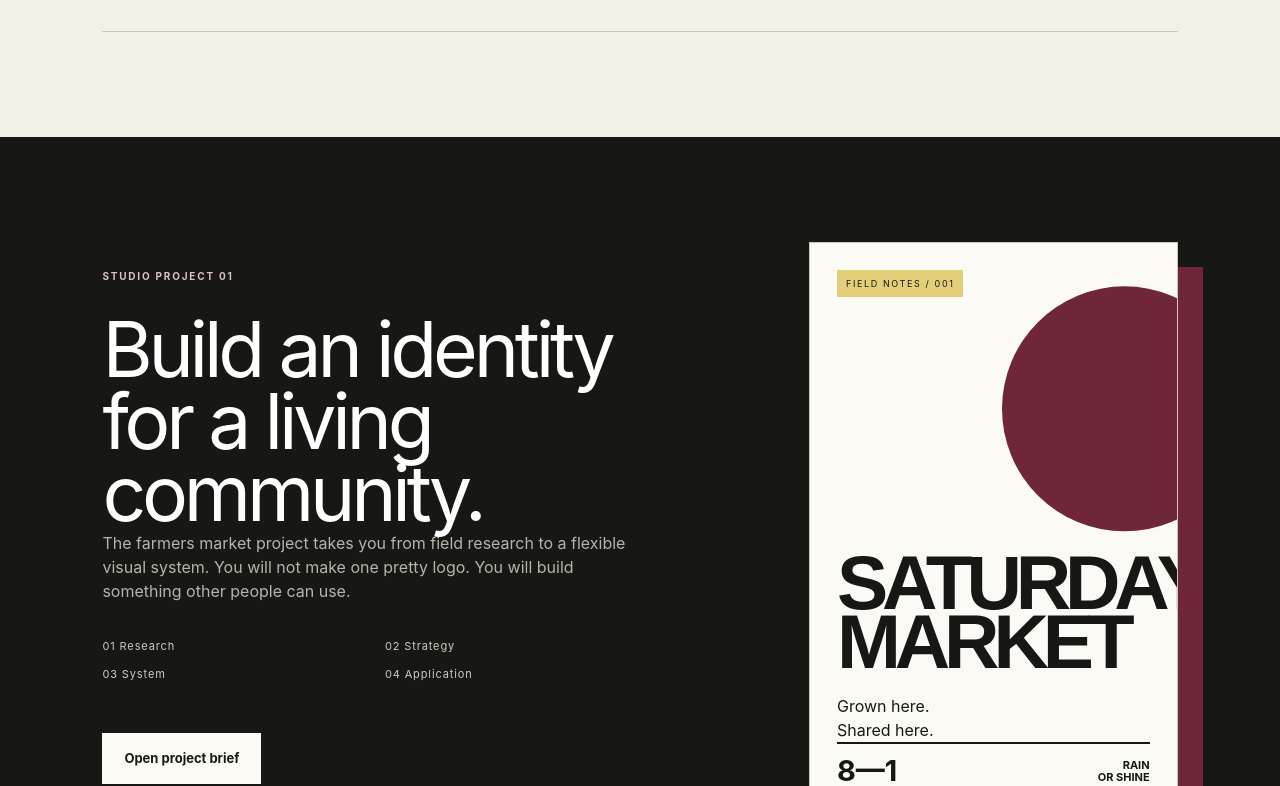
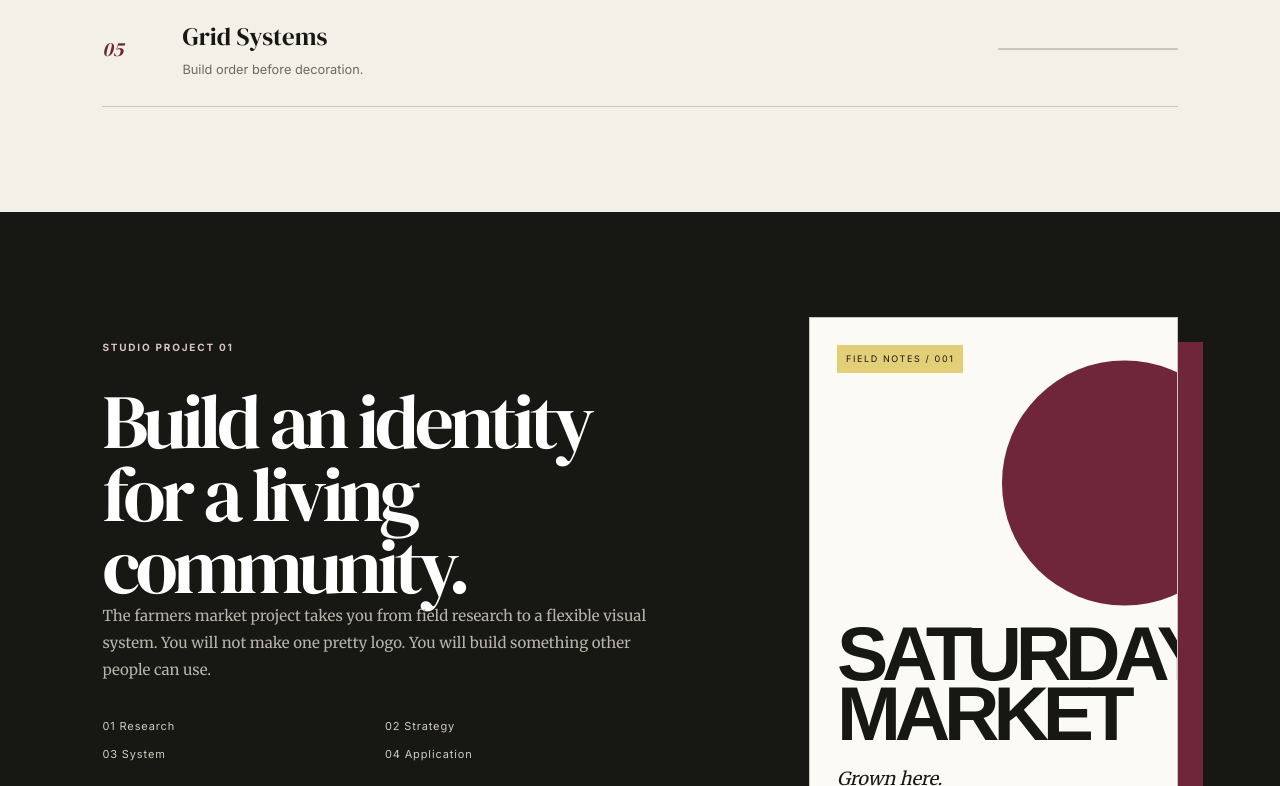
Before and after one commit to aiyannaworks-works/thecreativestudio, a Next.js app: page / in a window 1280 px wide. Shown: the part 1760-2546 px from the top of the page. Built offline with nearby package versions, Linux system fonts and the light colour scheme.

Commit message:
Adopt Curated Margin typography

```diff
--- a/app/layout.tsx
+++ b/app/layout.tsx
@@ -1,5 +1,23 @@
 import type { Metadata } from "next";
+import { DM_Serif_Display, Inter, Merriweather } from "next/font/google";
 import "./globals.css";
+
+const display = DM_Serif_Display({
+  weight: "400",
+  subsets: ["latin"],
+  variable: "--font-display",
+});
+
+const reading = Merriweather({
+  weight: ["400", "700"],
+  subsets: ["latin"],
+  variable: "--font-reading",
+});
+
+const interfaceFont = Inter({
+  subsets: ["latin"],
+  variable: "--font-interface",
+});
 
 export const metadata: Metadata = {
   title: "The Creative Studio",
@@ -10,7 +28,7 @@ export const metadata: Metadata = {
 export default function RootLayout({ children }: Readonly<{ children: React.ReactNode }>) {
   return (
     <html lang="en">
-      <body>{children}</body>
+      <body className={`${display.variable} ${reading.variable} ${interfaceFont.variable}`}>{children}</body>
     </html>
   );
 }
```
